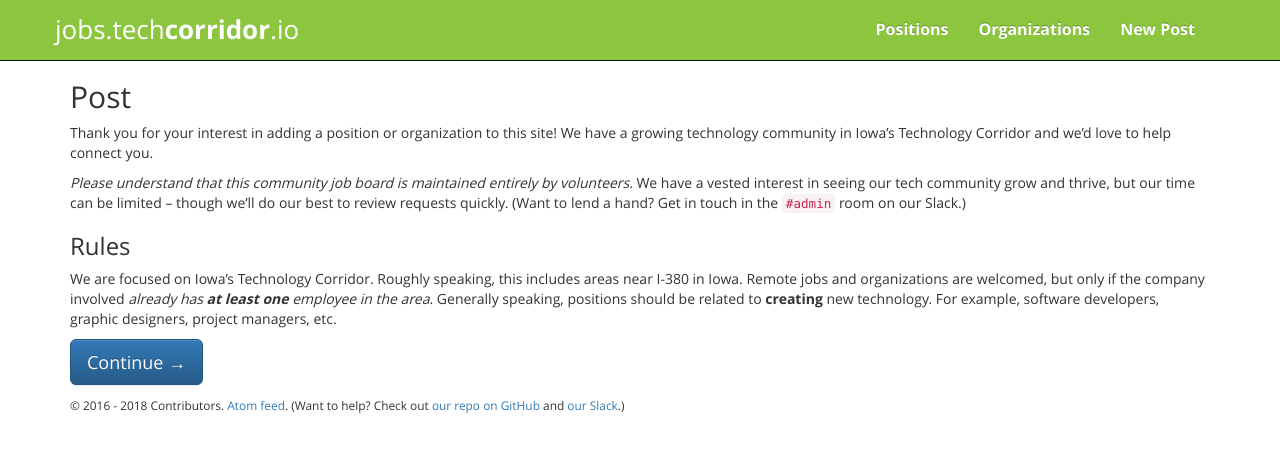
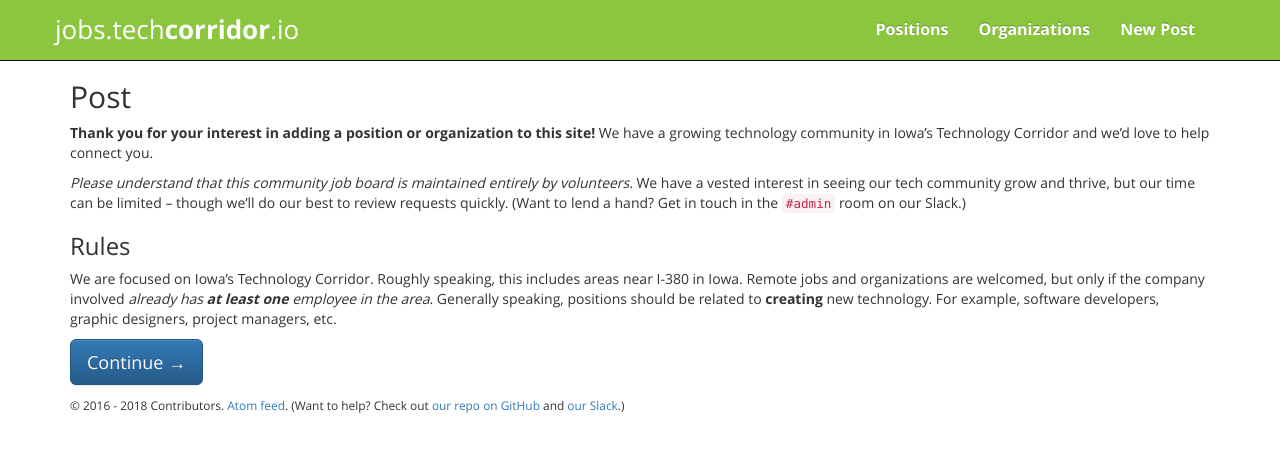
Before and after one commit to techcorridorio/jobs.techcorridor.io, a Jekyll site: the page built from posting.md, in a window 1280 px wide. Shown: the top 452 px of the page. Built offline with Jekyll 4.4.1, drawn with Linux system fonts in a browser that asks for light colours.

```diff
--- a/posting.md
+++ b/posting.md
@@ -8,7 +8,7 @@ redirect_from:
 
 ## Post
 
-Thank you for your interest in adding a position or organization to this site!  We have a growing technology community in Iowa's Technology Corridor and we'd love to help connect you.
+**Thank you for your interest in adding a position or organization to this site!**  We have a growing technology community in Iowa's Technology Corridor and we'd love to help connect you.
 
 _Please understand that this community job board is maintained entirely by volunteers._  We have a vested interest in seeing our tech community grow and thrive, but our time can be limited -- though we'll do our best to review requests quickly.  (Want to lend a hand?  Get in touch in the `#admin` room on our Slack.)
 
```
